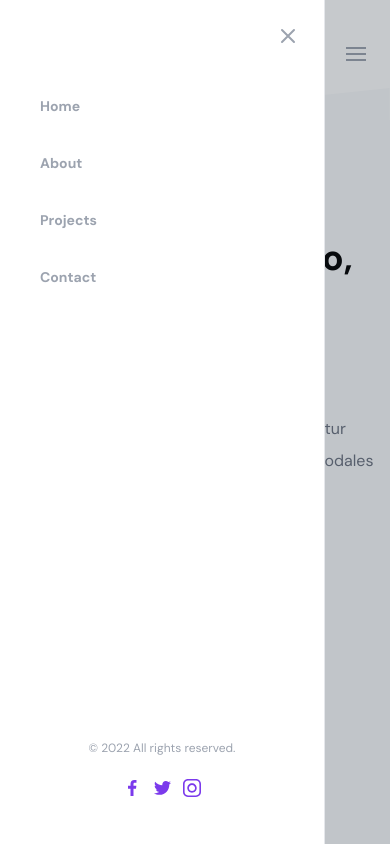
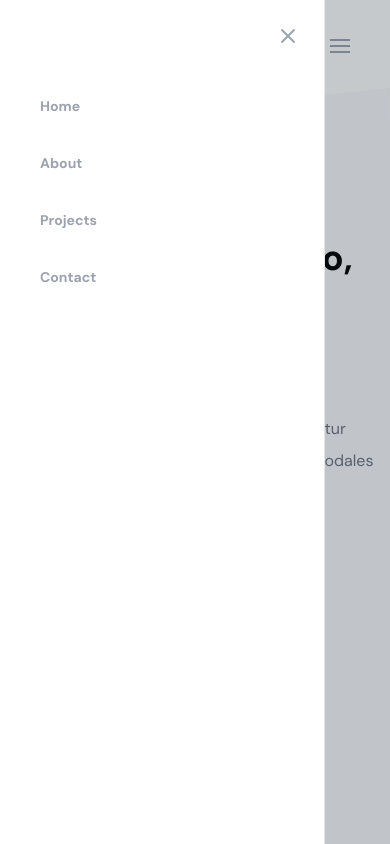
Before and after one commit to tvo007/pfo-3, a Next.js app: page / in a window 390 px wide. Both pictures are taken after a click on the button 356 px from the left and 54 px from the top of the page. Shown: the top 844 px of the page. Built offline with nearby package versions, Linux system fonts and the light colour scheme.

Commit message:
burger animation

```diff
--- a/components/AboutSection.js
+++ b/components/AboutSection.js
@@ -1,11 +1,11 @@
+
 import React from 'react';
 
-
 const AboutSection = () => {
-
-
+  //testing framer motion stuff
   return (
     <section id="about">
+      {/* <FloatingNav /> */}
       <div className="skew skew-top ml-for-radius">
         <svg
           className="h-8 md:h-12 lg:h-20 w-full text-gray-50"
--- a/components/HeroSection.js
+++ b/components/HeroSection.js
@@ -4,7 +4,7 @@ import {useIntersectionObserver} from '../lib/hooks';
 import NavContext from '../lib/NavContext';
 
 const HeroSection = () => {
-  const ref = useRef (null);
+  const ref = useRef ();
   const onScreen = useIntersectionObserver (ref, {threshold: 0.4});
   const {setIsVisible} = useContext (NavContext);
 
--- a/components/nav/BurgerButton.js
+++ b/components/nav/BurgerButton.js
@@ -9,11 +9,11 @@ const BurgerButton = ({handleClick}) => {
         */}
       {
         <button
-          className="navbar-burger flex items-center text-gray-400 fixed lg:ml-[-2rem]"
+          className="navbar-burger flex items-center text-gray-400 fixed ml-[-2.5rem] lg:ml-[-5rem] mt-[-2rem] lg:mt-[-2.5rem]"
           onClick={handleClick}
         >
           <svg
-            className="block h-5 w-5 fill-current"
+            className="block h-5 w-5 lg:h-6 lg:w-6 fill-current"
             viewBox="0 0 20 20"
             xmlns="http://www.w3.org/2000/svg"
           >
--- /dev/null
+++ b/components/nav/DrawerNav.js
@@ -0,0 +1,115 @@
+import React from 'react';
+import {Link as ScrollLink} from 'react-scroll';
+
+const DrawerNav = ({isDrawerOpen, closeDrawerHandler}) => {
+  return (
+    <div
+      className={`${!isDrawerOpen && 'hidden'} navbar-menu fixed top-0 left-0 bottom-0 w-5/6 max-w-sm z-50`}
+    >
+      <div
+        className="navbar-backdrop fixed inset-0 bg-gray-800 opacity-25"
+        onClick={closeDrawerHandler}
+      />
+      <nav className="relative flex flex-col py-6 px-6 h-full w-full bg-white border-r overflow-y-auto">
+        <div className="flex items-center mb-8">
+          <a className="mr-auto text-3xl font-bold leading-none" />
+          <button className="navbar-close" onClick={closeDrawerHandler}>
+            <svg
+              className="h-6 w-6 text-gray-400 cursor-pointer hover:text-gray-500"
+              xmlns="http://www.w3.org/2000/svg"
+              fill="none"
+              viewBox="0 0 24 24"
+              stroke="currentColor"
+            >
+              <path
+                strokeLinecap="round"
+                strokeLinejoin="round"
+                strokeWidth="2"
+                d="M6 18L18 6M6 6l12 12"
+              />
+            </svg>
+          </button>
+        </div>
+        <div>
+          <ul>
+            <li className="mb-1 cursor-pointer">
+              <ScrollLink
+                to={'home'}
+                spy={true}
+                smooth={true}
+                offset={-100}
+                duration={1200}
+                className="block p-4 text-sm font-semibold text-gray-400 hover:bg-purple-50 hover:text-purple-600 rounded"
+              >
+                Home
+              </ScrollLink>
+            </li>
+            <li className="mb-1 cursor-pointer">
+              <ScrollLink
+                activeClass="active"
+                to={'about'}
+                spy={true}
+                smooth={true}
+                offset={-100}
+                duration={1200}
+                className="block p-4 text-sm font-semibold text-gray-400 hover:bg-purple-50 hover:text-purple-600 rounded"
+              >
+                About
+
+              </ScrollLink>
+            </li>
+            <li className="mb-1 cursor-pointer">
+              <ScrollLink
+                activeClass="active"
+                to={'projects'}
+                spy={true}
+                smooth={true}
+                offset={-100}
+                duration={1200}
+                className="block p-4 text-sm font-semibold text-gray-400 hover:bg-purple-50 hover:text-purple-600 rounded"
+              >
+                Projects
+              </ScrollLink>
+            </li>
+            <li className="mb-1 cursor-pointer">
+              <ScrollLink
+                activeClass="active"
+                to={'contact'}
+                spy={true}
+                smooth={true}
+                offset={-100}
+                duration={1200}
+                className="block p-4 text-sm font-semibold text-gray-400 hover:bg-purple-50 hover:text-purple-600 rounded"
+              >
+                Contact
+              </ScrollLink>
+            </li>
+
+          </ul>
+        </div>
+        {/* <div className="mt-auto">
+
+          <div className="my-4 text-xs text-center text-gray-400">
+            <span>© 2022 All rights reserved.</span>
+            <div className="text-center pt-5">
+              <a className="inline-block px-1">
+                <Image src={facebook} alt="" />
+
+              </a>
+              <a className="inline-block px-1">
+                <Image src={twitter} alt="" />
+
+              </a>
+              <a className="inline-block px-1">
+                <Image src={instagram} alt="" />
+
+              </a>
+            </div>
+          </div>
+        </div> */}
+      </nav>
+    </div>
+  );
+};
+
+export default DrawerNav;
--- /dev/null
+++ b/components/nav/FloatingNav.js
@@ -0,0 +1,62 @@
+import React, {useContext} from 'react';
+import NavContext from '../../lib/NavContext';
+import BurgerButton from './BurgerButton';
+import DrawerNav from './DrawerNav';
+import {motion, AnimatePresence} from 'framer-motion';
+import {useIsMedium} from '../../lib/hooks';
+const FloatingNav = () => {
+  const {isVisible, isDrawerOpen, setIsDrawerOpen} = useContext (NavContext);
+
+  const isMedium = useIsMedium ();
+
+  const burgerHandler = () => {
+    setIsDrawerOpen (true);
+  };
+
+  //refactor to navcontext
+  const closeDrawerHandler = () => {
+    setIsDrawerOpen (false);
+  };
+
+  const variants = isMedium
+    ? {
+        visible: {opacity: 1, visibility: 'visible'},
+        hidden: {opacity: 0, visibility: 'hidden'},
+      }
+    : {
+        visible: {opacity: 1, visibility: 'visible'},
+        hidden: {opacity: 1, visibility: 'visible'},
+      };
+
+  return (
+    <div className="sticky">
+      <AnimatePresence>
+        <div className={'flex justify-end'}>
+          {!isVisible &&
+            isMedium &&
+            <motion.div
+              key="burger"
+              initial={'hidden'}
+              variants={variants}
+              animate={'visible'}
+              exit={'hidden'}
+            >
+              <BurgerButton handleClick={burgerHandler} />
+            </motion.div>}
+
+          {!isMedium &&
+            <motion.div initial={{opacity: 0}} animate={{opacity: 1}}>
+              <BurgerButton handleClick={burgerHandler} />
+            </motion.div>}
+        </div>
+
+      </AnimatePresence>
+      <DrawerNav
+        isDrawerOpen={isDrawerOpen}
+        closeDrawerHandler={closeDrawerHandler}
+      />
+    </div>
+  );
+};
+
+export default FloatingNav;
--- a/components/nav/NavSection.js
+++ b/components/nav/NavSection.js
@@ -1,29 +1,16 @@
-import Image from 'next/image';
-import React, {useContext, useState} from 'react';
-import facebook from '../../assets/social/facebook-purple.svg';
-import instagram from '../../assets/social/instagram-purple.svg';
-import twitter from '../../assets/social/twitter-purple.svg';
+
+import React from 'react';
 import {Link as ScrollLink} from 'react-scroll';
-import NavContext from '../../lib/NavContext';
-import BurgerButton from './BurgerButton';
+
 
 //todo: programmatically account for chaning viewports on the nav button
 
 const NavSection = () => {
-  const [isOpen, setIsOpen] = useState (false);
-  const {isVisible} = useContext (NavContext);
-
-  const burgerHandler = () => {
-    setIsOpen (true);
-  };
 
   return (
     <section className="overflow-hidden">
       <nav className="relative px-6 py-6 flex justify-between items-center bg-white">
         <a className="text-3xl font-bold leading-none" />
-        <div className={isVisible ? 'lg:invisible' : 'visible'}>
-          <BurgerButton handleClick={burgerHandler} />
-        </div>
         <ul className="hidden absolute top-1/2 left-1/2 transform -translate-y-1/2 -translate-x-1/2 lg:mx-auto lg:flex lg:items-center lg:w-auto lg:space-x-6">
           <li>
             <ScrollLink
@@ -126,7 +113,7 @@ const NavSection = () => {
         </ul>
 
       </nav>
-      <div
+      {/* <div
         className={`${!isOpen && 'hidden'} navbar-menu fixed top-0 left-0 bottom-0 w-5/6 max-w-sm z-50`}
       >
         <div
@@ -231,7 +218,7 @@ const NavSection = () => {
             </div>
           </div>
         </nav>
-      </div>
+      </div> */}
     </section>
   );
 };
--- a/lib/NavContext.js
+++ b/lib/NavContext.js
@@ -7,13 +7,15 @@ const NavContext = createContext ({
 
 export const NavProvider = ({children}) => {
   const [isVisible, setIsVisible] = useState (false);
-
+  const [isDrawerOpen, setIsDrawerOpen] = useState (false);
 
   //todo: put a useEffect in AboutSection, that fires setIsVisible when intersection ref changes
 
   const context = {
     isVisible,
     setIsVisible,
+    isDrawerOpen,
+    setIsDrawerOpen,
   };
 
   return (
--- a/lib/hooks.js
+++ b/lib/hooks.js
@@ -19,3 +19,27 @@ export const useIntersectionObserver = (ref, options) => {
 
   return isIntersecting;
 };
+
+export function useMediaQuery (query) {
+  const [matches, setMatches] = useState (false);
+
+  useEffect (
+    () => {
+      const media = window.matchMedia (query);
+      if (media.matches !== matches) {
+        setMatches (media.matches);
+      }
+      const listener = () => {
+        setMatches (media.matches);
+      };
+      media.addListener (listener);
+      return () => media.removeListener (listener);
+    },
+    [matches, query]
+  );
+
+  return matches;
+}
+
+export const useIsSmall = () => useMediaQuery ('(min-width: 480px)');
+export const useIsMedium = () => useMediaQuery ('(min-width: 768px)');
--- a/pages/index.js
+++ b/pages/index.js
@@ -4,13 +4,19 @@ import FooterSection from '../components/FooterSection';
 import HeroContent from '../components/HeroSection';
 import NavContent from '../components/nav/NavSection';
 import ProjectsContent from '../components/ProjectsSection';
-import {NavProvider} from '../lib/NavContext';
+import NavContext, {NavProvider} from '../lib/NavContext';
+import {motion} from 'framer-motion';
+import {useContext} from 'react';
+import BurgerButton from '../components/nav/BurgerButton';
+import FloatingNav from '../components/nav/FloatingNav';
 
 export default function Home () {
+  const {isVisible} = useContext (NavContext);
   return (
     <NavProvider>
       <div className="w-full">
         <NavContent />
+        <FloatingNav />
         <HeroContent />
         <AboutContent />
         <ProjectsContent />
```
